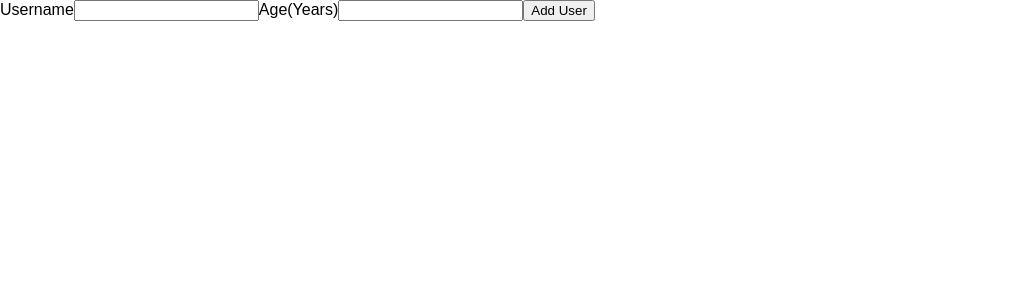
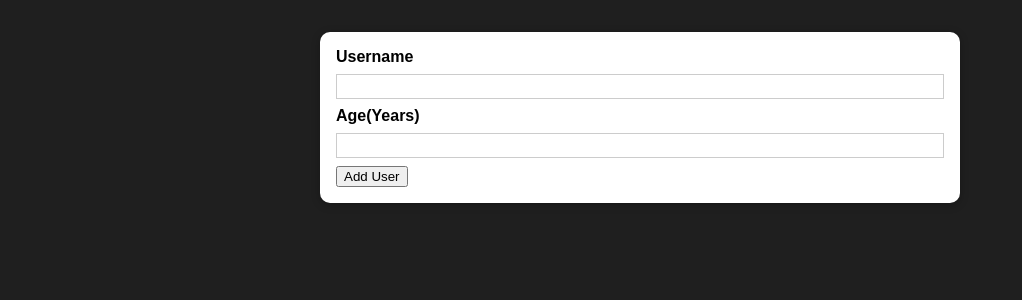
Before and after one commit to jinzxu/UserTracker, a React (Create React App) app: page / in a window 1280 px wide. Shown: the top 300 px of the page, without its empty margins (0-1022 px from the left). Built offline with nearby package versions, Linux system fonts and the light colour scheme.

Commit message:
Create Card component

```diff
--- /dev/null
+++ b/src/Components/UI/Card.js
@@ -0,0 +1,10 @@
+import React from "react";
+import CardStyles from "./Card.module.css"
+const Card = props => {
+    return (
+        <div className={`${props.className} ${CardStyles.card}`}>
+            {props.children}
+        </div >
+    )
+}
+export default Card;
--- /dev/null
+++ b/src/Components/UI/Card.module.css
@@ -0,0 +1,5 @@
+.card {
+  background: white;
+  box-shadow: 0 2px 8px rgba(0, 0, 0, 0.26);
+  border-radius: 10px;
+}
--- a/src/Components/Users/AddUser.js
+++ b/src/Components/Users/AddUser.js
@@ -1,10 +1,12 @@
 import React from "react";
-
+import Card from "../UI/Card";
+import AddUserStyles from "./AddUser.module.css"
 const AddUser = props => {
     const addUserHandler = event => {
         event.preventDefault();
     }
     return (
+        <Card className={AddUserStyles.input}>
             <form onSubmit={addUserHandler}>
                 <label htmlFor="username">Username</label>
                 <input id="username" type="text"></input>
@@ -12,6 +14,7 @@
                 <input id="age" type="number"></input>
                 <button type="submit">Add User</button>
             </form>
+        </Card>
     )
 }
 export default AddUser;
--- /dev/null
+++ b/src/Components/Users/AddUser.module.css
@@ -0,0 +1,26 @@
+.input {
+  margin: 2rem auto;
+  padding: 1rem;
+  width: 90%;
+  max-width: 40rem;
+}
+
+.input label {
+  display: block;
+  font-weight: bold;
+  margin-bottom: 0.5rem;
+}
+
+.input input {
+  font: inherit;
+  display: block;
+  width: 100%;
+  border: 1px solid #ccc;
+  padding: 0.15rem;
+  margin-bottom: 0.5rem;
+}
+
+.input input:focus {
+  outline: none;
+  border-color: #4f005f;
+}
--- a/src/index.css
+++ b/src/index.css
@@ -4,6 +4,7 @@
 
 html {
   font-family: sans-serif;
+  background: #1f1f1f;
 }
 
 body {
```
Lines whose indentation alone changed are shown as unchanged.
